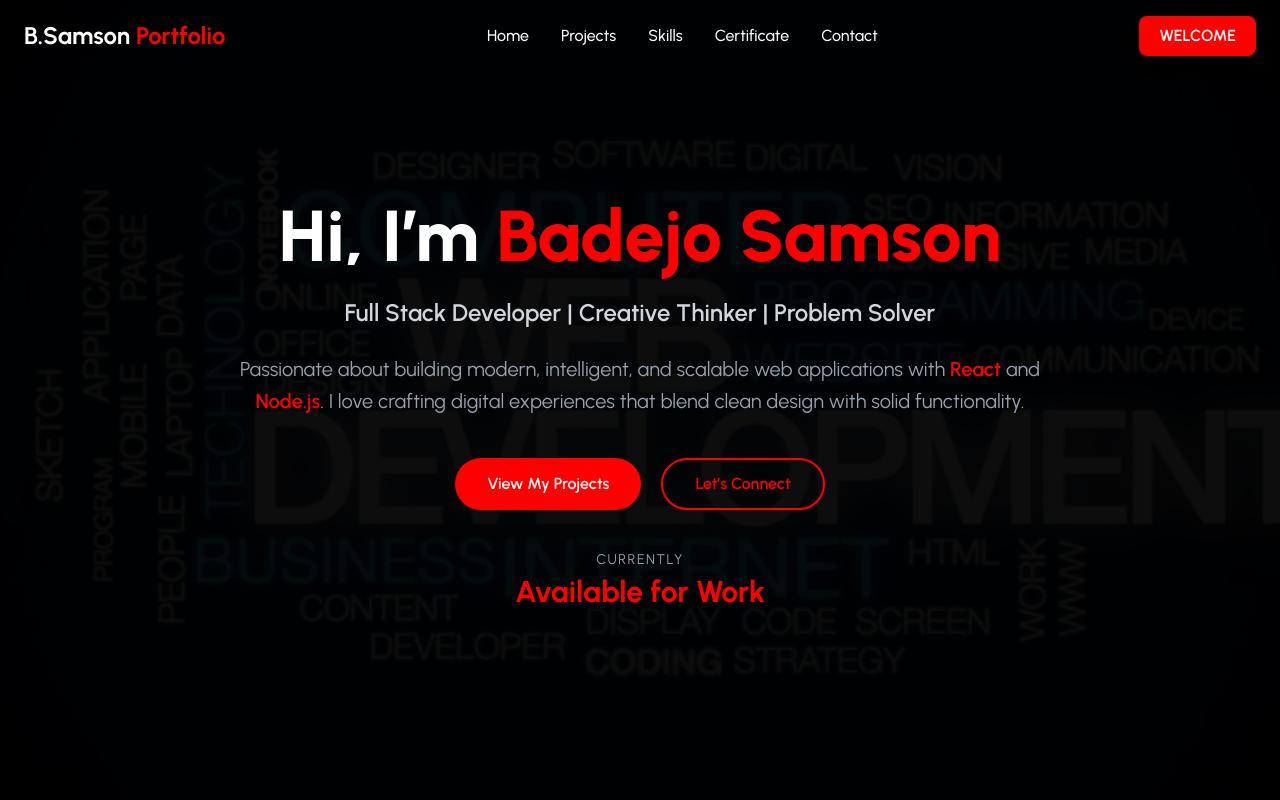
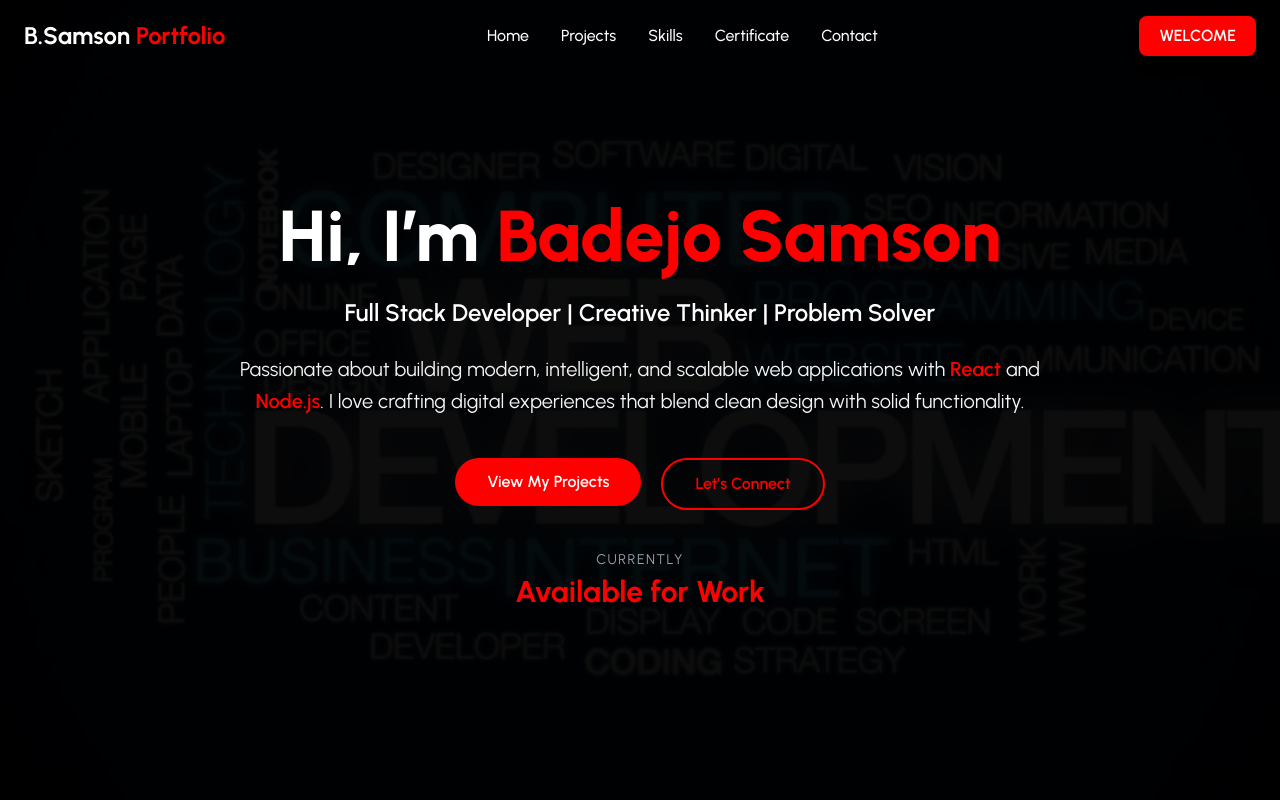
Before and after one commit to SamsonBadejo/samsonbadejo.dev, a React (Vite) app: page / in a window 1280 px wide. Shown: the top 800 px of the page. Built offline with nearby package versions, Linux system fonts and the light colour scheme.

Commit message:
Add scroll event handling and smooth scrolling links in Hero component

```diff
--- a/src/components/Hero/Hero.jsx
+++ b/src/components/Hero/Hero.jsx
@@ -1,7 +1,15 @@
-import React from "react";
+import React, { useEffect, useState } from "react";
+import { Link as ScrollLink } from "react-scroll";
 import HeroBgv from "../../assets/Blue background with focus spot light.jpeg";
 
 const Hero = () => {
+  const [scrolled, setScrolled] = useState(false);
+
+  useEffect(() => {
+    const handleScroll = () => setScrolled(window.scrollY > 50);
+    window.addEventListener("scroll", handleScroll);
+    return () => window.removeEventListener("scroll", handleScroll);
+  }, []);
   return (
     <section
       id="home"
@@ -25,7 +33,7 @@ const Hero = () => {
         </h1>
 
         <h2
-          className="text-xl md:text-2xl font-semibold text-gray-300 mb-6"
+          className="text-xl md:text-2xl font-semibold text-white mb-6"
           data-aos="fade-up"
           data-aos-delay="200"
         >
@@ -33,7 +41,7 @@ const Hero = () => {
         </h2>
 
         <p
-          className="text-gray-400 text-lg md:text-xl mb-10 leading-relaxed"
+          className="text-gray-100 text-lg md:text-xl mb-10 leading-relaxed"
           data-aos="zoom-in"
           data-aos-delay="400"
         >
@@ -46,17 +54,34 @@ const Hero = () => {
         </p>
 
         {/* Buttons */}
+
         <div
           className="flex flex-wrap justify-center gap-5"
           data-aos="fade-up"
           data-aos-delay="600"
         >
+          <ScrollLink
+            to="projects"
+            smooth={true}
+            duration={600}
+            offset={-50}
+            className="cursor-pointer text-white hover:text-[red] font-medium transition-colors duration-200"
+          >
             <button className="bg-[red] text-white px-8 py-3 rounded-full font-semibold cursor-pointer hover:bg-[#c51212] transition">
               View My Projects
             </button>
+          </ScrollLink>
+          <ScrollLink
+            to="contact"
+            smooth={true}
+            duration={600}
+            offset={-40}
+            className="cursor-pointer text-white hover:text-[red] font-medium transition-colors duration-200"
+          >
             <button className="border-2 border-[red] text-[red] px-8 py-3 rounded-full cursor-pointer font-semibold hover:bg-[red] hover:text-white transition">
               Let’s Connect
             </button>
+          </ScrollLink>
         </div>
 
         {/* Availability Note */}
```
Lines whose indentation alone changed are shown as unchanged.
